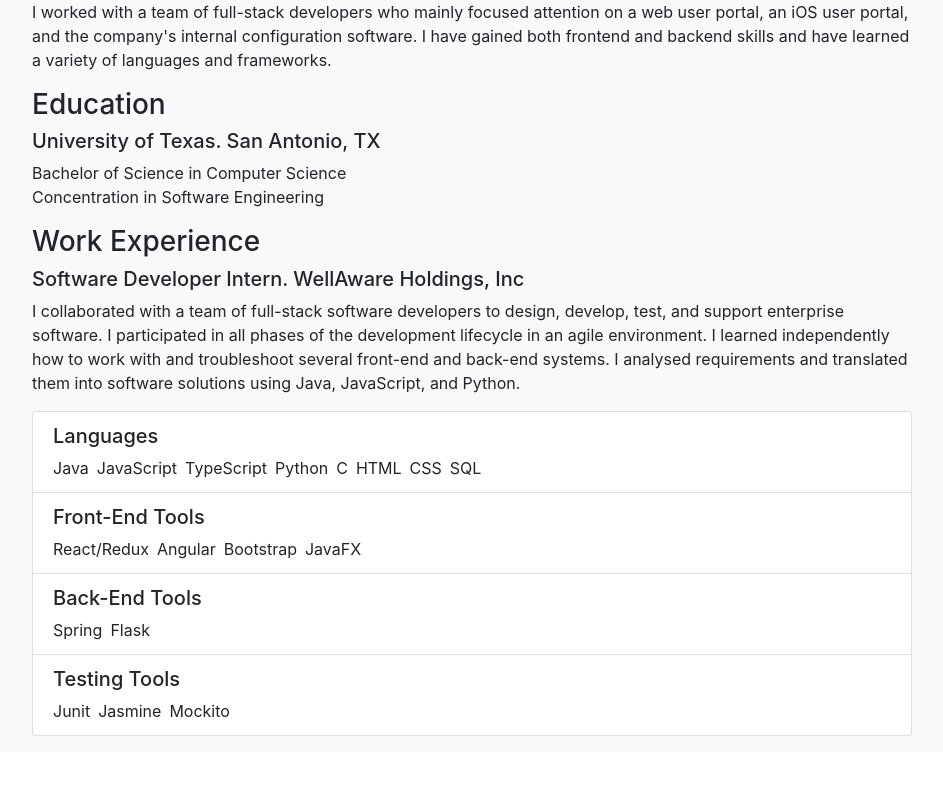
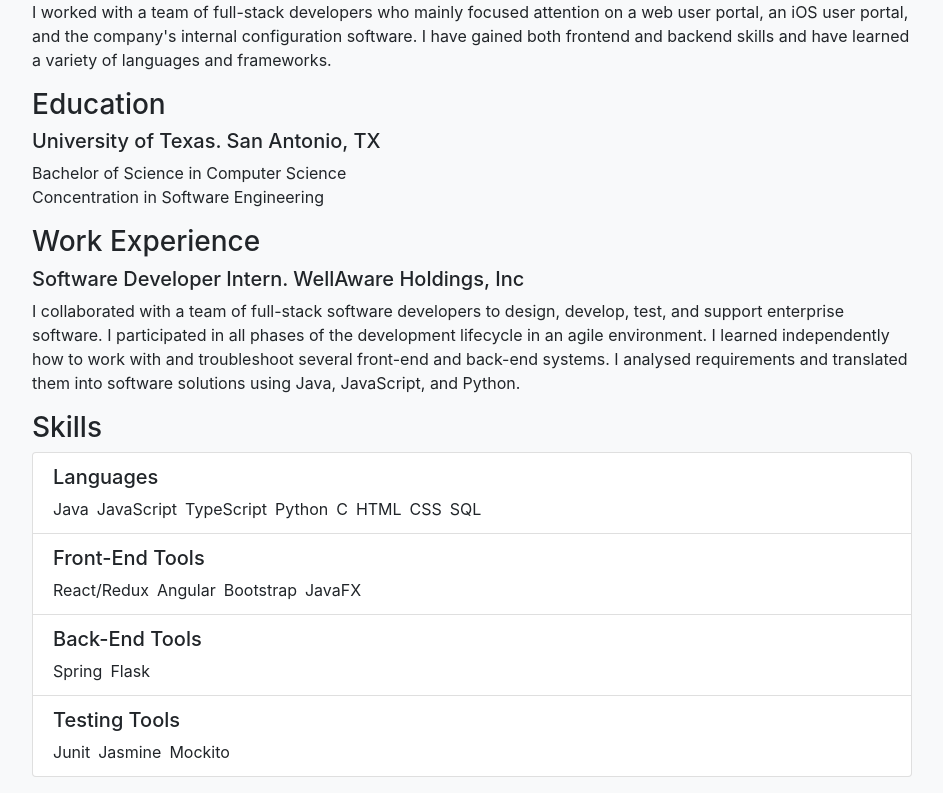
Before and after one commit to mpohler1/my-portfolio, a React (Create React App) app: page / in a window 1280 px wide. Shown: the part 938-1731 px from the top of the page, without its empty margins (168-1111 px from the left). Before the commit the page ends 1690 px from the top, so only its background shows below. Built offline with nearby package versions, Linux system fonts and the light colour scheme.

Commit message:
corrected skills section

```diff
--- a/src/components/AboutMe.jsx
+++ b/src/components/AboutMe.jsx
@@ -29,6 +29,7 @@ class AboutMe extends Component {
                                         </div>
                                     ))}
                                     <div className="row d-block">
+                                        <h3 className="h3">{skills.title}</h3>
                                         <ul className="list-group">
                                             {skills.content.map(skill => (
                                                 <li className="list-group-item">
```
